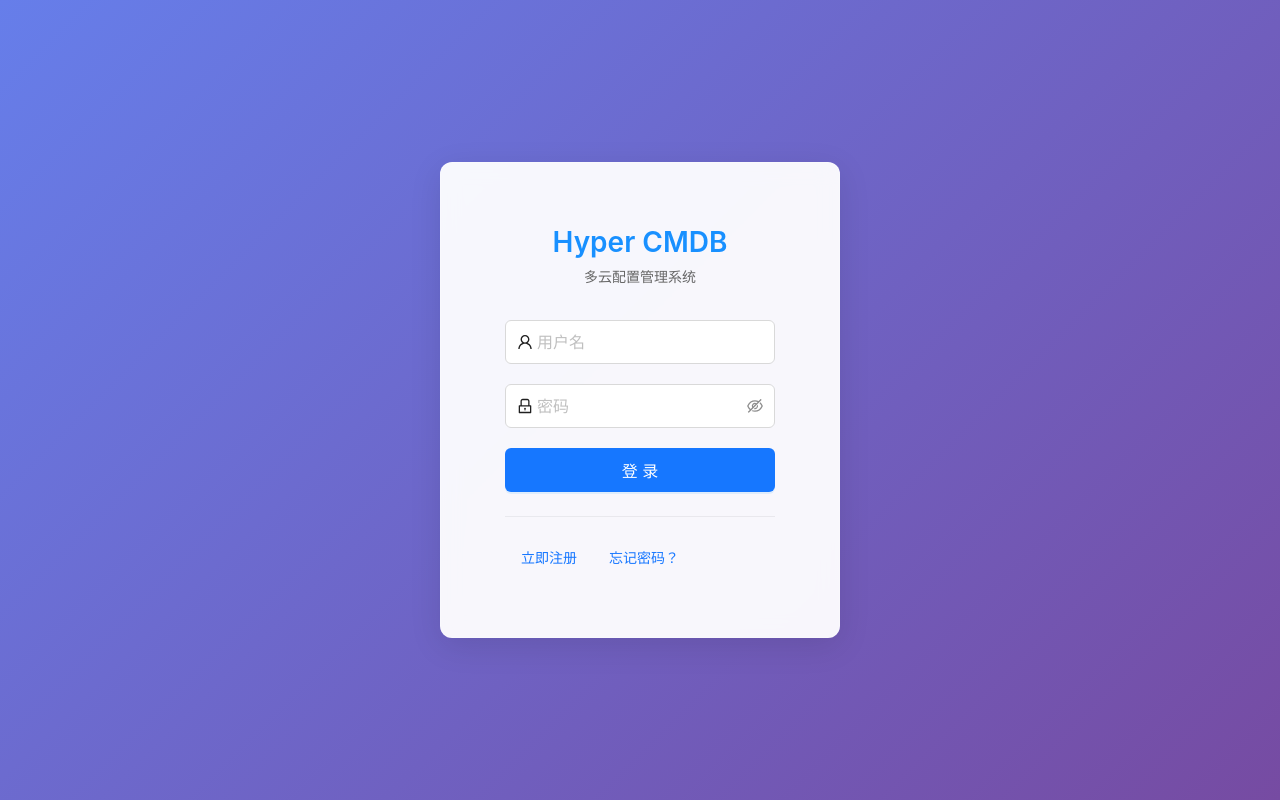
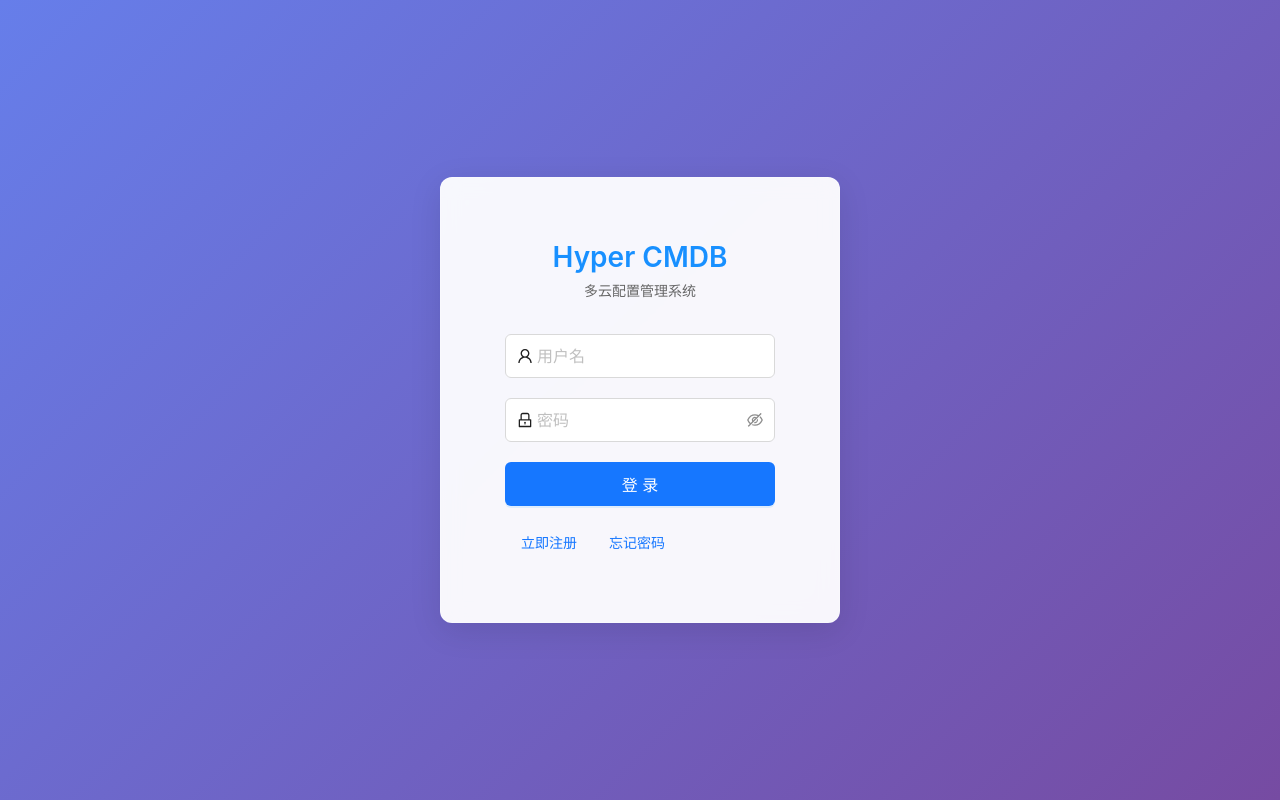
Before and after one commit to the-kulo/Hyper-CMDB, a React (Vite) app in the folder ui/: page / in a window 1280 px wide. Built offline with nearby package versions, Linux system fonts and the light colour scheme.

Commit message:
refactor(login): 移除登录页面中不必要的Divider组件并简化密码找回链接文本

```diff
--- a/ui/src/pages/login/index.tsx
+++ b/ui/src/pages/login/index.tsx
@@ -1,5 +1,5 @@
 import React, { useState } from 'react'
-import { Card, Form, Input, Button, message, Layout, Divider } from 'antd'
+import { Card, Form, Input, Button, message, Layout } from 'antd'
 import { UserOutlined, LockOutlined } from '@ant-design/icons'
 import { useAuthStore } from '../../stores/authStore'
 import type { LoginRequest } from '../../types/auth'
@@ -96,7 +96,6 @@ const LoginPage: React.FC = () => {
             </Form>
 
             {/* 注册和找回密码链接 */}
-            <Divider />
             <div className={styles.authLinks}>
               <Button
                 type="link"
@@ -110,7 +109,7 @@ const LoginPage: React.FC = () => {
                 onClick={handleGoToForgotPassword}
                 className={styles.authLink}
               >
-                忘记密码？
+                忘记密码
               </Button>
             </div>
           </Card>
```
